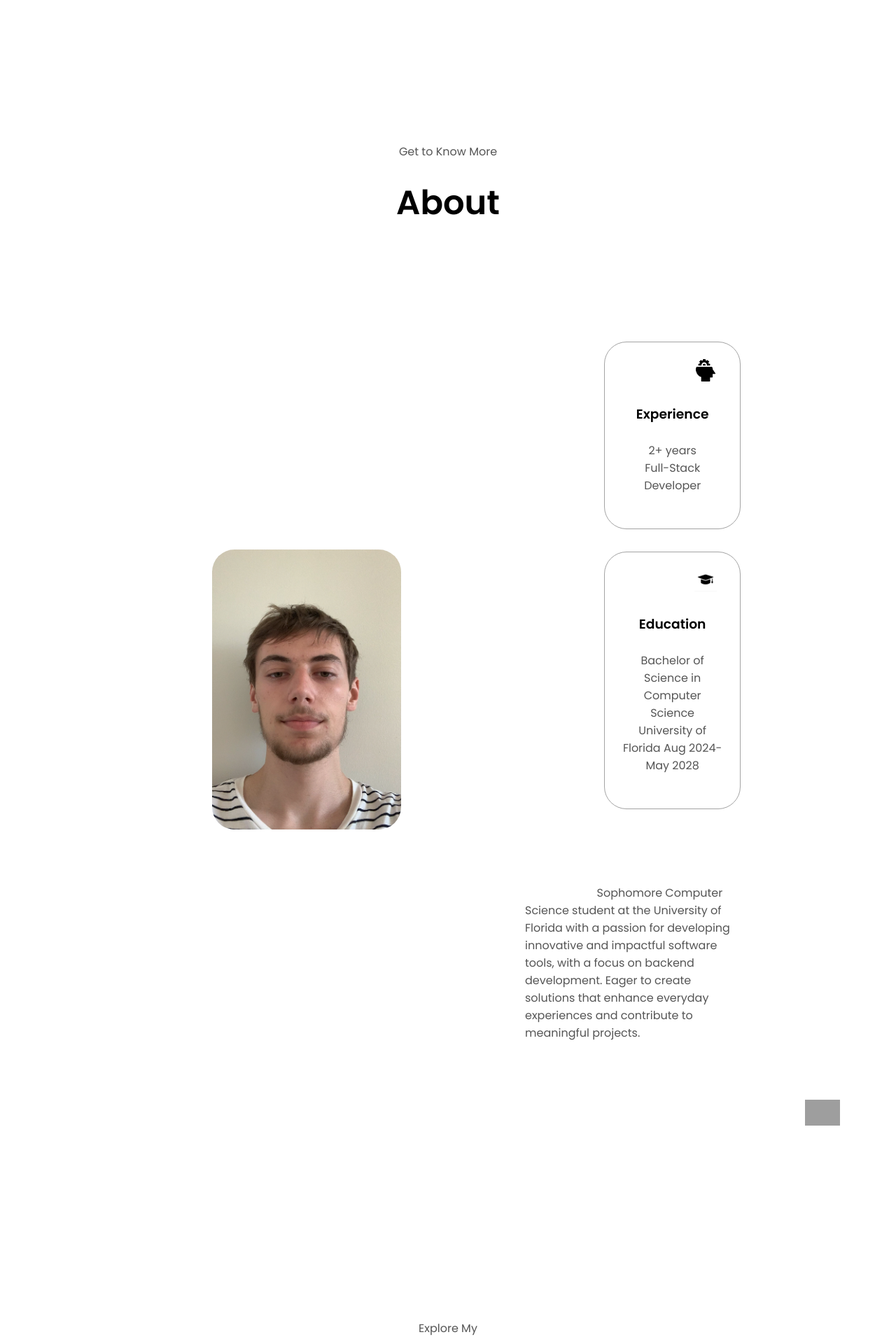
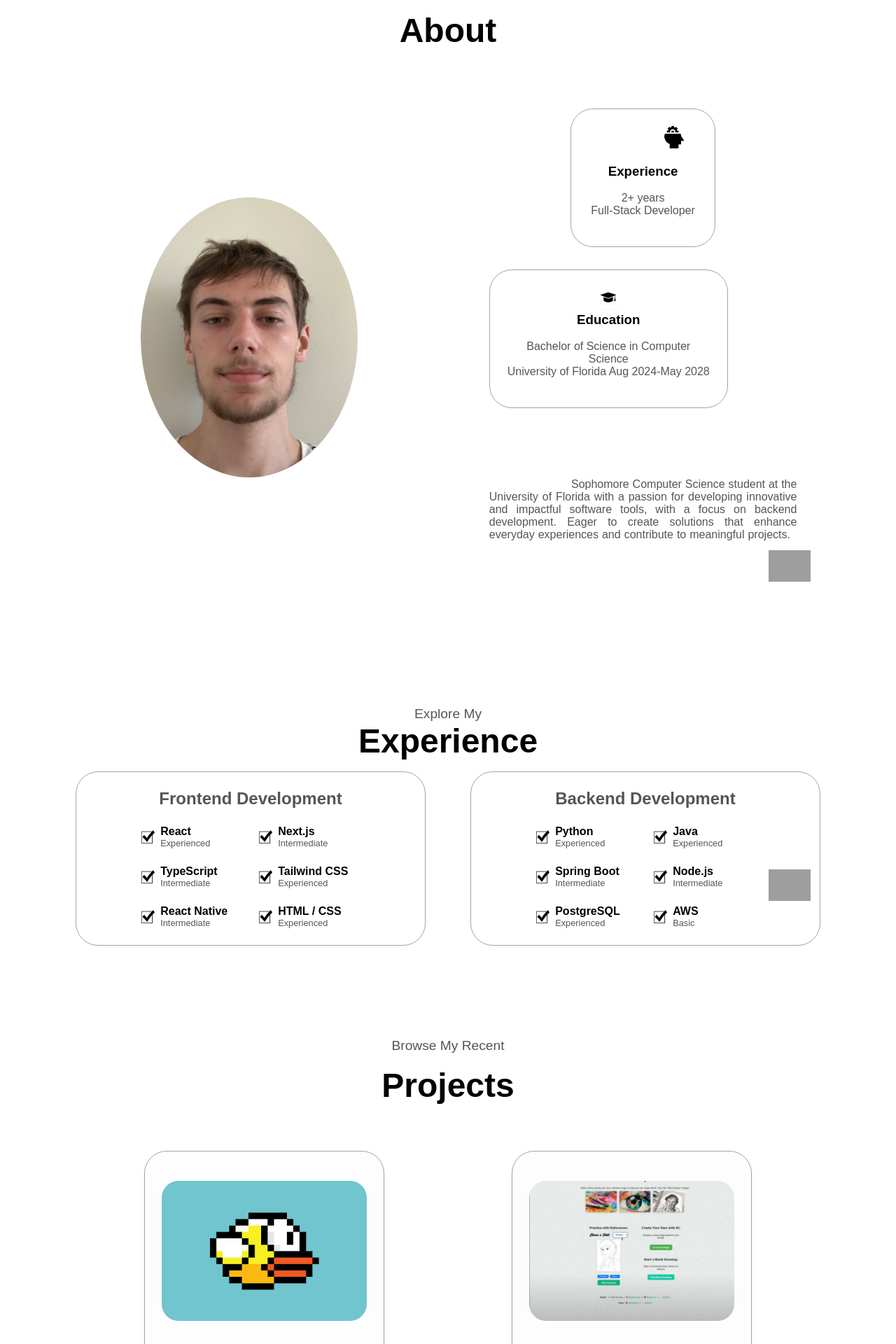
Before and after one commit to zaybournand/html-css-js-portfolio, a Flask app: page / in a window 1280 px wide. Shown: the part 960-2880 px from the top of the page at 70% size. Run offline with Flask 3, Linux system fonts and the light colour scheme; grey boxes are pictures that could not be loaded.

Commit message:
Fixed CSS styling

```diff
--- a/static/css/style.css
+++ b/static/css/style.css
@@ -1,5 +1,15 @@
-/* GENERAL */
-@import url('https://fonts.googleapis.com/css2?family=Poppins:ital,wght@0,300;0,400;0,500;0,600;1,900&display=swap');
+/* ========================
+   1. VARIABLES & RESET
+   ======================== */
+   :root {
+    --primary-color: #000000;
+    --secondary-color: #555555;
+    --bg-color: #ffffff;
+    --card-bg: #fdfdfd;
+    --border-color: #a3a3a3;
+    --shadow: 0 4px 15px rgba(0, 0, 0, 0.1);
+    --transition-speed: 300ms ease;
+}
 
 * {
     margin: 0;
@@ -9,6 +19,8 @@
 
 body {
     font-family: "Poppins", sans-serif;
+    background-color: var(--bg-color);
+    color: var(--primary-color);
 }
 
 html {
@@ -101,75 +111,53 @@ a:hover {
     padding: 10px;
     text-align: center;
     font-size: 1.5rem;
-    color: black;
-    text-decoration: none;
-}
-
-.menu-links li {
-    list-style: none;
 }
 
 .menu-links.open {
     max-height: 300px;
+    padding: 10px;
 }
 
 .hamburger-icon.open span:first-child {
     transform: rotate(45deg) translate(10px, 5px);
 }
-
 .hamburger-icon.open span:nth-child(2) {
     opacity: 0;
 }
-
 .hamburger-icon.open span:last-child {
     transform: rotate(-45deg) translate(10px, -5px);
 }
 
-/* Section */
+/* ========================
+   3. SECTIONS GENERAL
+   ======================== */
 section {
     padding-top: 4vh;
-    margin: 0 10rem;
+    height: auto;
     min-height: fit-content;
-    height: auto;
-}
-
-/* PROFILE SECTION */
-#profile {
-    display: flex;
-    justify-content: center;
-    align-items: center;
-    gap: 5rem;
-    height: 80vh;
-}
-
-.section__pic-container {
-    display: flex;
-    height: 400px;
-    width: 400px;
-}
-
-.section__text {
-    display: flex;
-    flex-direction: column;
-    align-items: center;
-    text-align: center;
-}
-
-.section__text__p1 {
-    text-align: center;
-}
-
-.section__text__p2 {
-    font-size: 1.75rem;
-    margin-bottom: 1rem;
+    margin: 0 5%;
+    margin-bottom: 4rem;
 }
 
 .title {
     font-size: 3rem;
     text-align: center;
+    margin-bottom: 1rem;
 }
 
-/* --- FIX: Resume Button & Social Icons --- */
+.section__text__p1 {
+    text-align: center;
+    font-size: 1.2rem;
+}
+
+/* Icons */
+.icon {
+    cursor: pointer;
+    height: 2rem;
+    width: 2rem;
+}
+
+/* Buttons */
 .btn-container {
     display: flex;
     flex-direction: column;
@@ -181,129 +169,157 @@ section {
 
 .btn {
     font-weight: 600;
-    padding: 0.5rem 1rem; /* Smaller padding for a smaller button */
-    min-width: 8rem;
+    padding: 0.8rem 1.5rem;
     border-radius: 2rem;
-    border: rgb(53, 53, 53) 0.1rem solid;
-    text-decoration: none;
-    text-align: center;
-    color: black;
-    background-color: transparent;
+    border: 1px solid var(--primary-color);
+    background: transparent;
     cursor: pointer;
+    transition: var(--transition-speed);
 }
 
-.btn-color-1:hover,
-.btn-color-2:hover {
-    background-color: #f0f0f0;
+.btn:hover {
+    background-color: var(--primary-color);
+    color: var(--bg-color);
+    transform: translateY(-2px);
+}
+
+/* ========================
+   4. PROFILE SECTION
+   ======================== */
+#profile {
+    display: flex;
+    justify-content: center;
+    align-items: center;
+    gap: 5rem;
+    height: 80vh;
+}
+
+.section__pic-container {
+    display: flex;
+    height: auto;
+    width: 100%;
+    max-width: 400px;
+    aspect-ratio: 1/1;
+    margin: auto 0;
+}
+
+.section__pic-container img {
+    width: 100%;
+    height: 100%;
+    object-fit: cover;
+    border-radius: 50%;
+}
+
+.section__text {
+    align-self: center;
+    text-align: center;
+}
+
+.section__text__p2 {
+    font-size: 1.75rem;
+    margin-bottom: 1rem;
+    font-weight: 600;
 }
 
 #socials-container {
     display: flex;
     justify-content: center;
-    align-items: center;
-    margin-top: -0.5rem; /* Moves icons closer to the button */
-    gap: 1rem;
+    gap: 1.5rem;
+    margin-top: 1rem;
 }
 
-.icon {
-    cursor: pointer;
-    height: 2rem;
-    width: 2rem;
+/* ========================
+   5. ABOUT SECTION
+   ======================== */
+#about {
+    position: relative;
+    display: flex;
+    flex-direction: column;
+    align-items: center;
 }
 
-/* ABOUT SECTION */
-#about {
+.section-container {
+    display: flex;
+    gap: 4rem;
+    align-items: center;
+    justify-content: center;
+}
+
+.about-pic-wrapper {
+    width: 100%;
+    max-width: 400px;
+    border-radius: 2rem;
+    overflow: hidden;
+}
+
+.about-pic {
+    width: 100%;
+    display: block;
+    border-radius: 2rem;
+}
+
+.about-details-container {
+    display: flex;
+    flex-direction: column;
+    justify-content: center;
+    align-items: center;
+    gap: 2rem;
+}
+
+.about-containers {
+    display: flex;
+    gap: 2rem;
+    justify-content: center;
+    width: 100%;
+}
+
+.details-container {
+    padding: 1.5rem;
+    flex: 1;
+    background: var(--bg-color);
+    border-radius: 2rem;
+    border: 1px solid var(--border-color);
+    text-align: center;
+    transition: var(--transition-speed);
+}
+
+.details-container:hover {
+    box-shadow: var(--shadow);
+    transform: translateY(-3px);
+}
+
+.text-container {
+    max-width: 800px;
+    text-align: justify;
+}
+
+/* ========================
+   6. EXPERIENCE SECTION (COMPACT VERSION)
+   ======================== */
+   #experience {
     position: relative;
-    margin-top: 10rem;
-    padding-bottom: 5rem;
+}
+
+.experience-details-container {
     display: flex;
     justify-content: center;
     flex-direction: column;
     align-items: center;
 }
 
-.about-container {
-    gap: 2rem;
-    margin-bottom: 2rem;
-    margin-top: 2rem;
-    display: flex;
-    justify-content: center;
-}
-
-.about-details-container {
-    justify-content: center;
-    flex-direction: column;
-    flex: 1;
-}
-
-.about-container,
-.about-details-container {
-    display: flex;
-}
-
-.about-pic {
-    border-radius: 2rem;
-}
-
-.arrow {
-    position: absolute;
-    right: -5rem;
-    bottom: 2.5rem;
-}
-
-.details-container {
-    padding: 1.5rem;
-    flex: 1;
-    background: white;
-    border-radius: 2rem;
-    border: rgb(53, 53, 53) 0.1rem solid;
-    border-color: rgb(163, 163, 163);
-    text-align: center;
-}
-
-.section-container {
-    display: flex;
-    align-items: flex-start;
-    gap: 2rem;
-    margin-top: 5rem;
-}
-
-.section__pic-container {
-    height: 400px;
-    width: 400px;
-    margin: auto 0;
-}
-
-/* --- FIX: About Text Gaps --- */
-.text-container p {
-    text-align: left; /* Aligns text left to remove gaps caused by justify */
-}
-
-/* --- FIX: Experience Containers --- */
-#experience {
-    position: relative;
-    margin-top: 10rem;
-    padding-bottom: 5rem;
+#experience .details-container {
+    padding: 1.5rem 1rem;
+    flex: initial;
+    width: 100%;
+    max-width: 500px;
+    margin: 0 1rem;
 }
 
 .experience-sub-title {
-    color: rgb(85, 85, 85);
+    color: var(--secondary-color);
     font-weight: 600;
-    font-size: 1.75rem;
-    margin-bottom: 2rem;
-}
-
-.experience-details-container {
-    display: flex;
-    justify-content: center;
-    flex-direction: column;
-}
-
-.about-containers {
-    display: flex;
-    justify-content: center;
-    gap: 2rem;
-    margin-top: 2rem;
+    font-size: 1.5rem;
+    margin-bottom: 1.5rem;
 }
 
 .article-container {
@@ -311,144 +327,158 @@ section {
     text-align: initial;
     flex-wrap: wrap;
     flex-direction: row;
-    gap: 2.5rem;
+    gap: 1.5rem;
     justify-content: center;
 }
 
 article {
     display: flex;
     align-items: center;
-    width: 10rem;
-    justify-content: space-around;
+    width: 9rem;
     gap: 0.5rem;
 }
 
-/* --- FIX: Projects Containers --- */
+article h3 {
+    font-size: 1rem;
+}
+
+article p {
+    font-size: 0.8rem;
+}
+
+article .icon {
+    cursor: default;
+    height: 1.2rem;
+    width: 1.2rem;
+}
+
+/* ========================
+   7. PROJECTS SECTION
+   ======================== */
 #projects {
     position: relative;
-    padding: 2rem 0;
-    height: auto;
-    margin-top: 5rem;
 }
 
 .projects-container {
     display: flex;
     justify-content: center;
     flex-wrap: wrap;
-    gap: 2rem;
-    margin: 2rem auto;
-    max-width: 1200px;
+    gap: 2.5rem;
+    margin-top: 2rem;
 }
 
 .project-card {
-    background-color: #f4f4f4;
+    background: var(--card-bg);
     border-radius: 2rem;
-    border: rgb(163, 163, 163) 0.1rem solid;
+    border: 1px solid var(--border-color);
     padding: 1.5rem;
-    box-shadow: 0 4px 8px rgba(0, 0, 0, 0.1);
-    text-align: center;
+    box-shadow: 0 4px 6px rgba(0,0,0,0.05);
     flex: 1 1 300px;
+    max-width: 380px;
     display: flex;
     flex-direction: column;
-    justify-content: space-between;
     align-items: center;
-    max-width: 400px;
-    min-height: 400px;
+    transition: var(--transition-speed);
 }
 
-.project-card img {
+.project-card:hover {
+    transform: translateY(-5px);
+    box-shadow: var(--shadow);
+}
+
+.project-img {
     width: 100%;
     height: 200px;
-    object-fit: contain;
+    object-fit: cover;
+    border-radius: 1.5rem;
     margin-bottom: 1rem;
-    border-radius: 1rem;
 }
 
 .project-title {
-    margin: 0.5rem 0;
-    color: black;
     font-size: 1.5rem;
-    flex-grow: 1;
-    display: flex;
-    align-items: center;
-    justify-content: center;
+    font-weight: 600;
+    margin-bottom: 1rem;
 }
 
-.project-btn {
-    color: black;
-    border-color: rgb(163, 163, 163);
-    padding: 0.5rem 1rem;
-    font-size: 1rem;
-    border-radius: 2rem;
-}
-
-.icon.arrow {
-    display: block;
-    margin: 20px auto;
-    width: 50px;
-    height: auto;
-    cursor: pointer;
-}
-
-/* --- FIX: Contact Section Alignment --- */
+/* ========================
+   8. CONTACT SECTION
+   ======================== */
 #contact {
     display: flex;
     justify-content: center;
     flex-direction: column;
-    height: 70vh;
+    height: 60vh;
 }
 
 .contact-info-upper-container {
     display: flex;
     justify-content: center;
-    align-items: center; /* Aligns icons and text vertically */
+    flex-wrap: wrap;
     border-radius: 2rem;
-    border: rgb(53, 53, 53) 0.1rem solid;
-    border-color: rgb(163, 163, 163);
+    border: 1px solid var(--border-color);
     background-color: rgb(250, 250, 250);
-    margin: 2rem auto;
-    padding: 0.5rem 2rem; /* Adjusted padding to bring items closer */
-    gap: 1rem; /* Reduces space between items */
+    padding: 1.5rem 3rem;
+    gap: 2rem;
 }
 
 .contact-info-container {
     display: flex;
     align-items: center;
-    justify-content: center;
     gap: 0.5rem;
-    margin: 1rem;
-}
-
-.contact-info-container p {
-    font-size: larger;
 }
 
 .contact-icon {
     cursor: default;
+    height: 2rem;
 }
 
-.email-icon {
-    height: 2.5rem;
+/* ========================
+   9. FOOTER
+   ======================== */
+footer {
+    height: 20vh;
+    padding: 2rem 0;
+    background-color: #222;
+    color: white;
+    display: flex;
+    flex-direction: column;
+    justify-content: center;
+    align-items: center;
 }
 
-/* FOOTER SECTION */
-
-footer {
-    display: flex;
-    flex-direction: column;
-    align-items: center;
-    justify-content: center;
-    padding: 20px 0;
-    background-color: #333;
-    color: white;
+footer .nav-links {
+    gap: 2rem;
+    margin-bottom: 1.5rem;
 }
 
-.footer-container {
-    display: flex;
-    justify-content: center;
-    width: 100%;
+footer .nav-links a {
+    color: white;
+    font-size: 1.2rem;
+}
+/* ========================
+   ARROW UPDATES
+   ======================== */
+
+
+section {
+    position: relative;
 }
 
-footer .nav-links li a {
-    color: white;
+
+.icon.arrow {
+    width: 60px;
+    height: auto;
+    position: absolute;
+    bottom: 4rem;
+    right: 5%;
+
+    margin: 0;
+
+    z-index: 10;
+    cursor: pointer;
+    transition: transform 0.3s ease;
 }
+
+.icon.arrow:hover {
+    transform: translateY(-10px);
+}
```
Also changed, not shown: other parts of static/css/style.css (+23 -25 lines).
